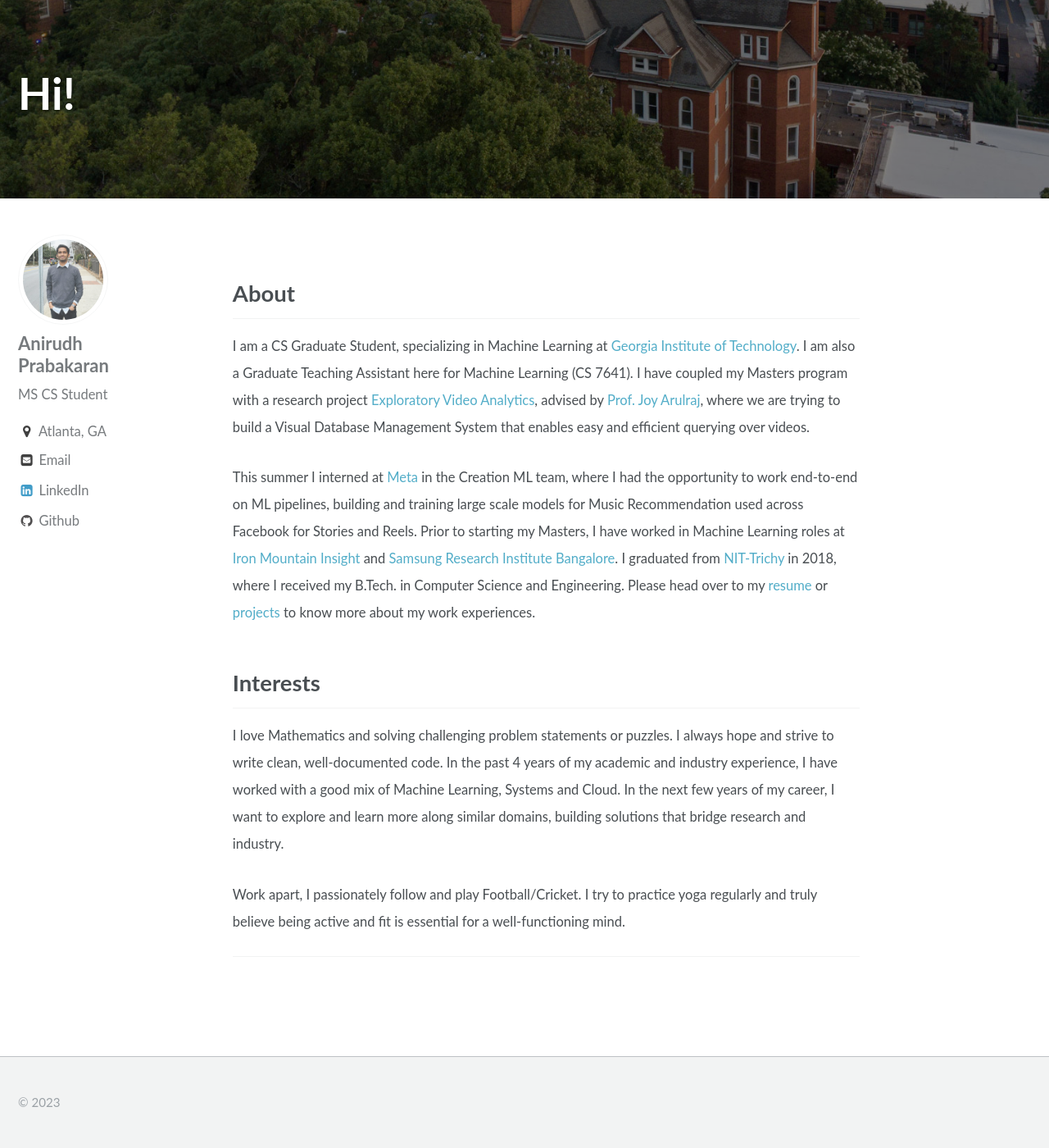
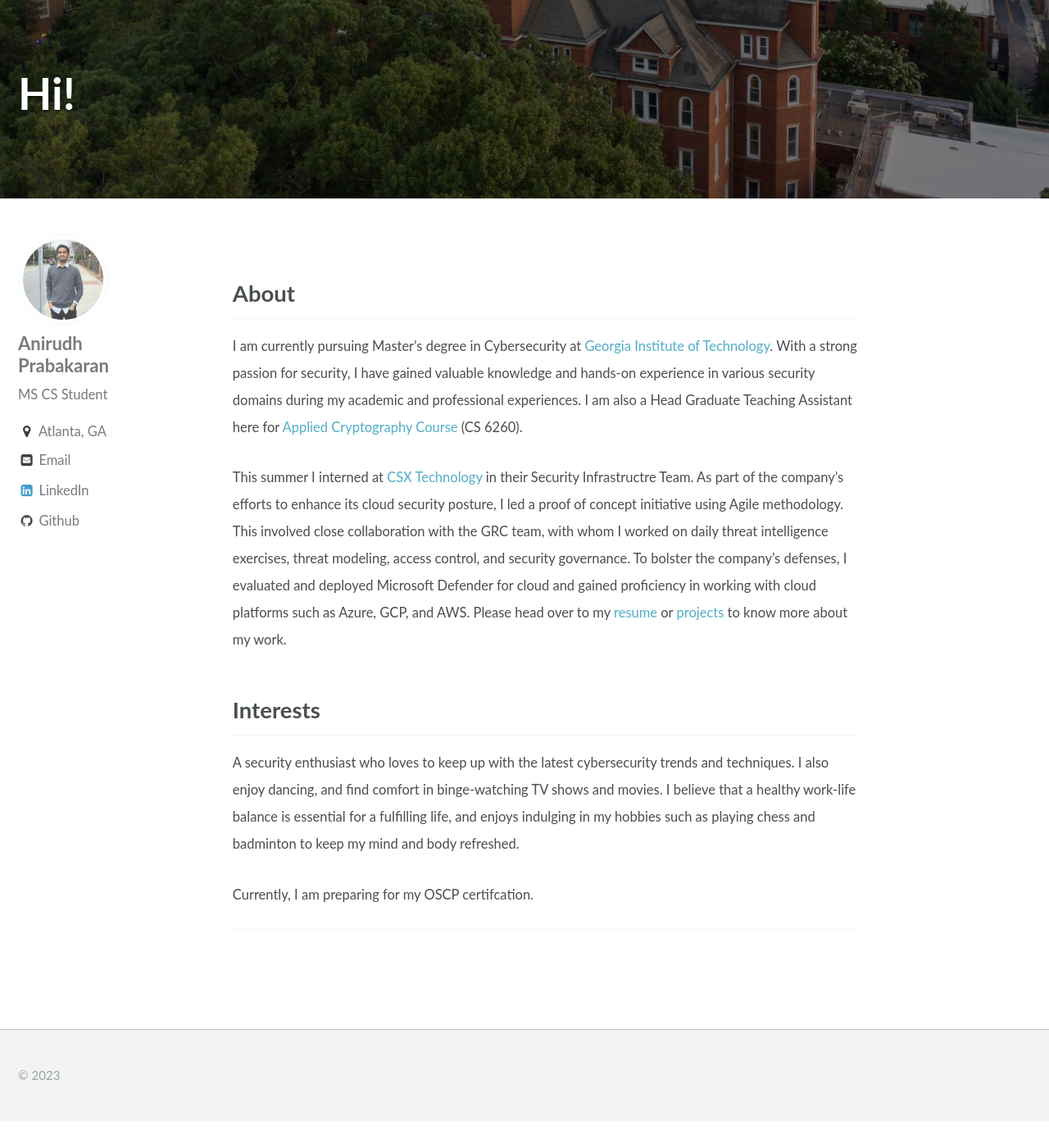
Before and after one commit to aarushidwivedi/aarushidwivedi.github.io, a Jekyll site: the page built from _pages/home.md, in a window 1280 px wide and 1400 px high, scrolled down 455 px. Shown: the whole window at 82% size. Built offline with Jekyll 4.4.1, drawn with Linux system fonts in a browser that asks for light colours; after the commit the page ends 1822 px from its top, so only the background shows below that.

Commit message:
Second commit

```diff
--- a/_pages/home.md
+++ b/_pages/home.md
@@ -14,16 +14,15 @@ excerpt: ""
 ---
 
 ## About
+<small> I am currently pursuing Master's degree in Cybersecurity at [Georgia Institute of Technology](https://www.gatech.edu/). With a strong passion for security, I have gained valuable knowledge and hands-on experience in various security domains during my academic and professional experiences. I am also a Head Graduate Teaching Assistant here for [Applied Cryptography Course](https://omscs.gatech.edu/cs-6260-applied-cryptography/) (CS 6260).</small>
 
-<small> I am a CS Graduate Student, specializing in Machine Learning at [Georgia Institute of Technology](https://www.gatech.edu/). I am also a Graduate Teaching Assistant here for Machine Learning (CS 7641). I have coupled my Masters program with a research project [Exploratory Video Analytics](https://evadb.readthedocs.io/en/stable/), advised by [Prof. Joy Arulraj](https://www.cc.gatech.edu/~jarulraj/), where we are trying to build a Visual Database Management System that enables easy and efficient querying over videos. </small>
-
-<small> This summer I interned at [Meta](https://meta.com) in the Creation ML team, where I had the opportunity to work end-to-end on ML pipelines, building and training large scale models for Music Recommendation used across Facebook for Stories and Reels. Prior to starting my Masters, I have worked in Machine Learning roles at [Iron Mountain Insight](https://www.ironmountain.com/services/content-service-platform) and [Samsung Research Institute Bangalore](https://research.samsung.com/sri-b). I graduated from [NIT-Trichy](https://www.nitt.edu/home/academics/departments/cse/) in 2018, where I received my B.Tech. in Computer Science and Engineering. Please head over to my [resume](/resume) or [projects](/projects) to know more about my work experiences. </small>
+<small> This summer I interned at [CSX Technology](https://www.csx.com/) in their Security Infrastructre Team. As part of the company's efforts to enhance its cloud security posture, I led a proof of concept initiative using Agile methodology. This involved close collaboration with the GRC team, with whom I worked on daily threat intelligence exercises, threat modeling, access control, and security governance. To bolster the company's defenses, I evaluated and deployed Microsoft Defender for cloud and gained proficiency in working with cloud platforms such as Azure, GCP, and AWS. Please head over to my [resume](/resume) or [projects](/projects) to know more about my work. </small>
 
 ## Interests
 
-<small> I love Mathematics and solving challenging problem statements or puzzles. I always hope and strive to write clean, well-documented code. In the past 4 years of my academic and industry experience, I have worked with a good mix of Machine Learning, Systems and Cloud. In the next few years of my career, I want to explore and learn more along similar domains, building solutions that bridge research and industry.  </small>
+<small> A security enthusiast who loves to keep up with the latest cybersecurity trends and techniques. I also enjoy dancing, and  find comfort in binge-watching TV shows and movies. I believe that a healthy work-life balance is essential for a fulfilling life, and enjoys indulging in my hobbies such as playing chess and badminton to keep my mind and body refreshed. </small>
 
-<small> Work apart, I passionately follow and play Football/Cricket. I try to practice yoga regularly and truly believe being active and fit is essential for a well-functioning mind. </small>
+<small> Currently, I am preparing for my OSCP certifcation. </small>
 
 
 <div id='featured'></div>
```
Also changed, not shown: _pages/resume.md (+1 -1 lines), CNAME (line endings or trailing spaces), _pages/category-archive.html (line endings or trailing spaces), assets/images/aarushi_pic.jpeg (added), 2 other files.
